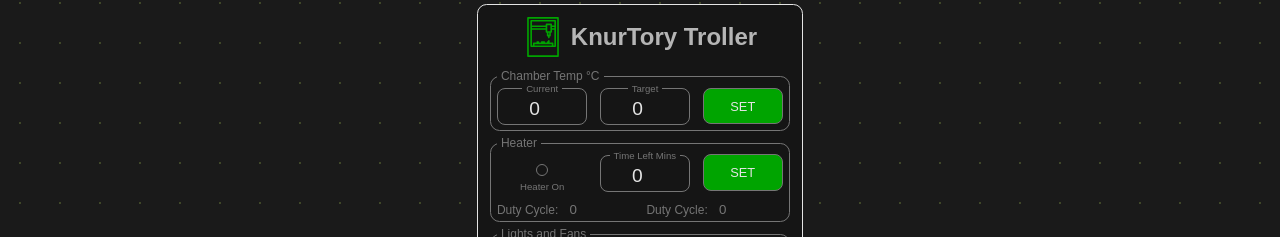
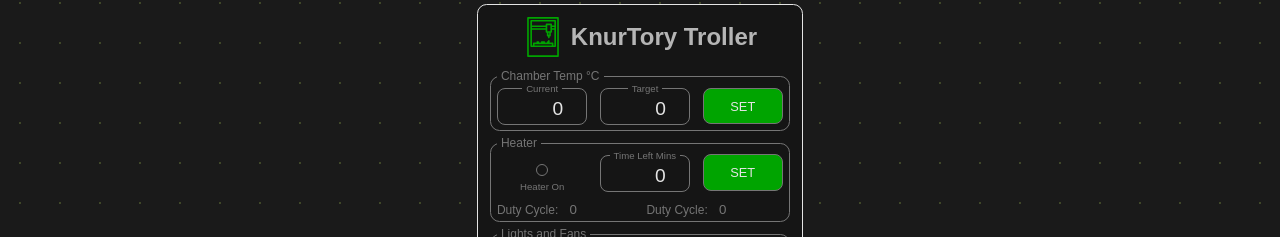
Before and after one commit to chrumck/bambu-chamber-heater, a SvelteKit app: page / in a window 1280 px wide. Shown: the part 137-374 px from the top of the page. Built offline with nearby package versions, Linux system fonts and the light colour scheme; no server answers.

Commit message:
minor tweaks to gauge

```diff
--- a/src/routes/Gauge.svelte
+++ b/src/routes/Gauge.svelte
@@ -29,7 +29,8 @@
   }
 
   .gauge input[type="number"] {
-    text-align: center;
+    text-align: right;
+    padding-right: 0.25rem;
     color: var(--clr-white);
     background-color: var(--clr-bkg);
     border: none;
```
